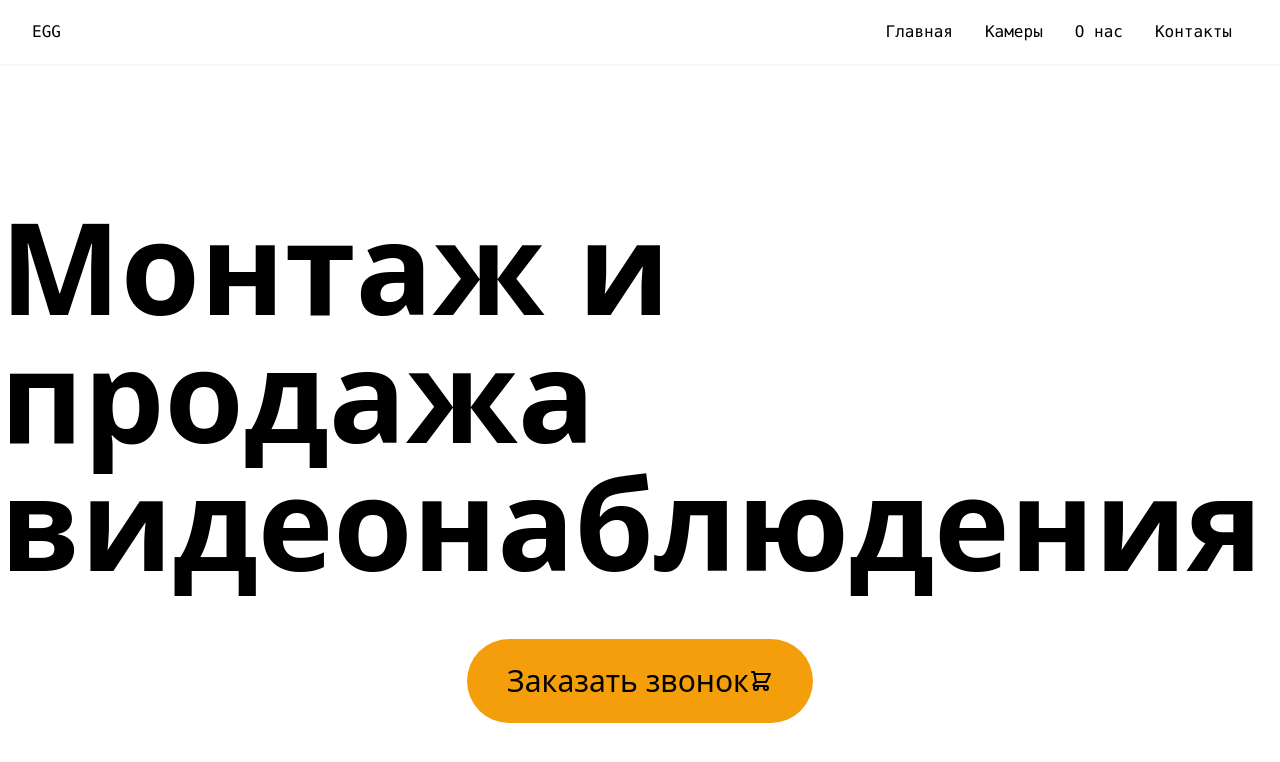
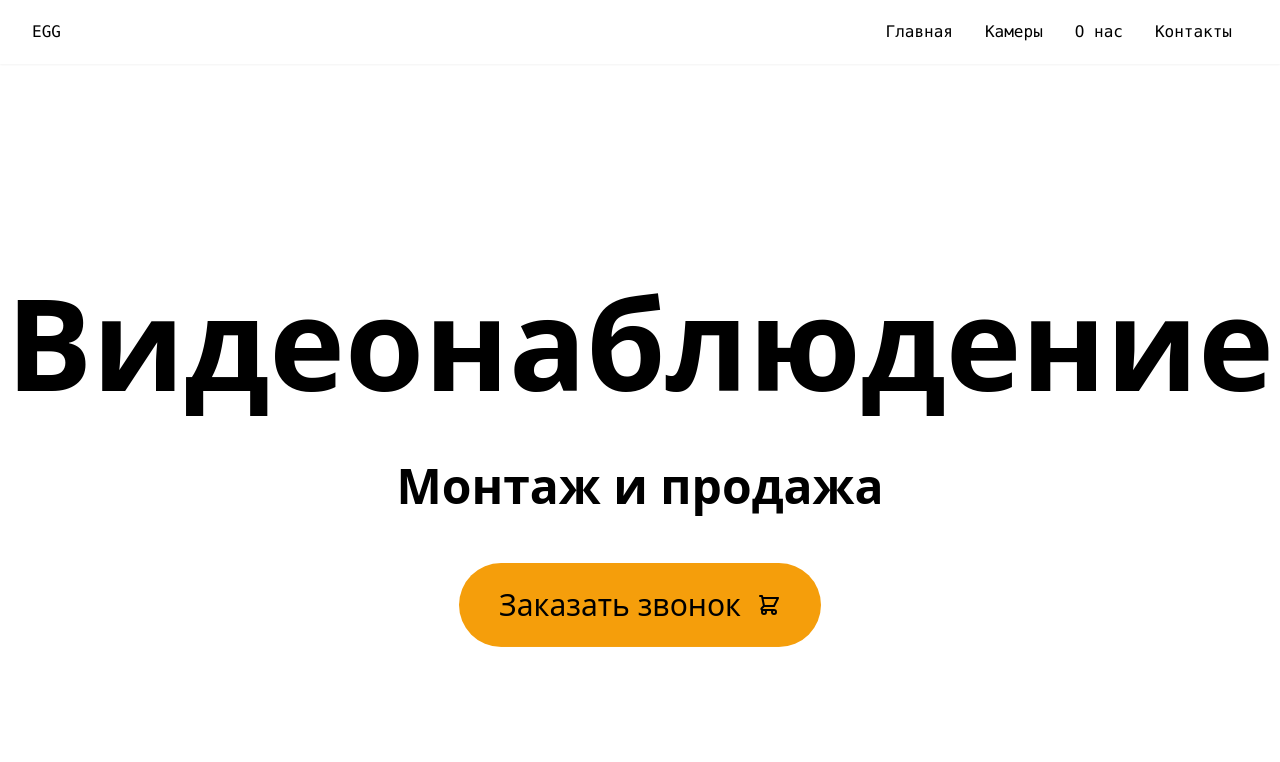
Before and after one commit to Oinari-Shinto/react-camera-app, a React (Create React App) app: page / in a window 1280 px wide. Shown: the top 762 px of the page. Built offline with nearby package versions, Linux system fonts and the light colour scheme.

Commit message:
upgrade Hero section v2.1

```diff
--- a/src/components/Hero.js
+++ b/src/components/Hero.js
@@ -4,11 +4,12 @@ import {Link} from 'react-router-dom'
 const Hero = () => {
     return (
         <div className="bg-white h-screen flex flex-col justify-center items-center">
-            <h1 className="lg:text-9xl md:text-7xl sm:text-5xl text-3xl font-black mb-14">
-                Монтаж и продажа видеонаблюдения
+            <h1 className="lg:text-9xl md:text-7xl sm:text-5xl text-3xl font-black mb-14 items-center">
+                Видеонаблюдение
             </h1>
+            <h3 className="lg:text-5xl md:text-3xl sm:text-2xl text-2xl font-black mb-14 items-center">Монтаж и продажа</h3>
             <Link className="py-6 px-10 bg-yellow-500 rounded-full text-3xl hover:bg-yellow-300 transition duration-300 ease-in-out flex items-center animate-bounce">Заказать звонок
-            <svg className="w-6 h-6" fill="none" stroke="currentColor" viewBox="0 0 24 24" xmlns="http://www.w3.org/2000/svg"><path strokeLinecap="round" strokeLinejoin="round" strokeWidth={2} d="M3 3h2l.4 2M7 13h10l4-8H5.4M7 13L5.4 5M7 13l-2.293 2.293c-.63.63-.184 1.707.707 1.707H17m0 0a2 2 0 100 4 2 2 0 000-4zm-8 2a2 2 0 11-4 0 2 2 0 014 0z" /></svg>
+            <svg className="w-6 h-6 ml-4" fill="none" stroke="currentColor" viewBox="0 0 24 24" xmlns="http://www.w3.org/2000/svg"><path strokeLinecap="round" strokeLinejoin="round" strokeWidth={2} d="M3 3h2l.4 2M7 13h10l4-8H5.4M7 13L5.4 5M7 13l-2.293 2.293c-.63.63-.184 1.707.707 1.707H17m0 0a2 2 0 100 4 2 2 0 000-4zm-8 2a2 2 0 11-4 0 2 2 0 014 0z" /></svg>
             </Link>
         </div>
     )
```
